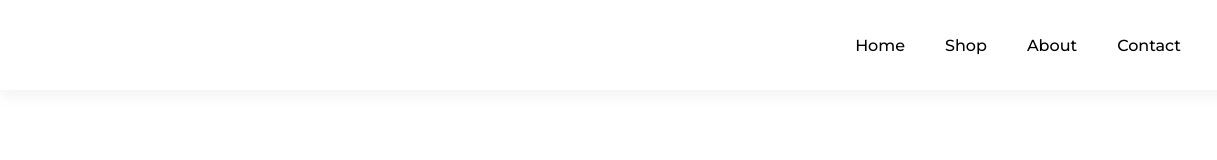
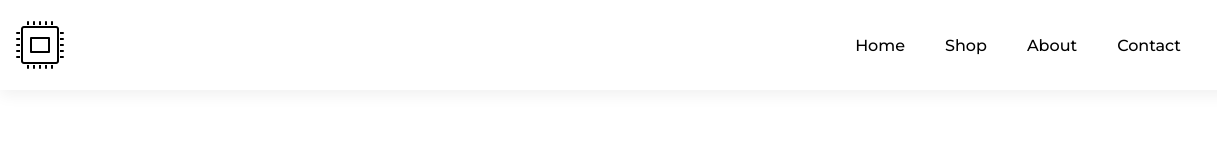
Before and after one commit to EcthorSilva/ecommerce-3s, a plain HTML site: page index.html in a window 1280 px wide. Shown: the full height of the page, 0-1217 px from the left. Drawn offline with Linux system fonts and the light colour scheme; the site is published under a folder, as on GitHub Pages, so addresses that start at the root find nothing.

Commit message:
Fix: Correção na logo da pagina principal (#2)

```diff
--- a/css/style.css
+++ b/css/style.css
@@ -79,7 +79,7 @@ a.logo {
     font-size: 0;
     width: 50px;
     height: 50px;
-    background-image: url(/assets/images/logo.png);
+    background-image: url(../assets/images/logo.png);
     background-size: contain;
     background-repeat: no-repeat;
     flex-shrink: 0;
```
Also changed, not shown: 1 other file.
